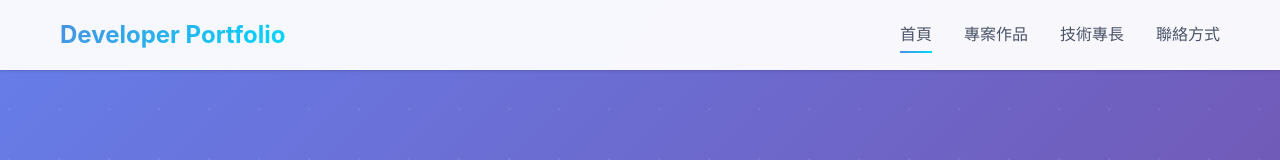
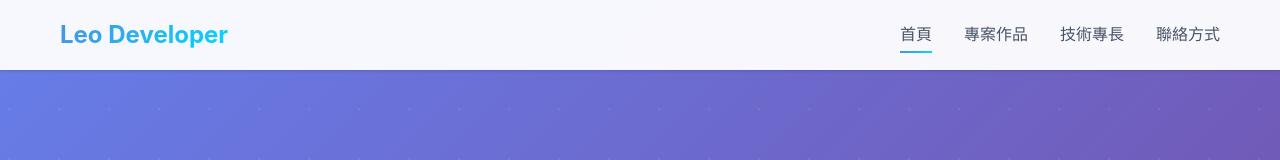
Before and after one commit to LazyEmotionO/LazyEmotionO.github.io, a plain HTML site: page index.html in a window 1280 px wide. Shown: the top 160 px of the page. Drawn offline with Linux system fonts and the light colour scheme.

Commit message:
first commit

```diff
--- a/index.html
+++ b/index.html
@@ -4,14 +4,14 @@
     <meta charset="UTF-8">
     <meta name="viewport" content="width=device-width, initial-scale=1.0">
     <meta name="description" content="專業程式開發與網頁設計服務 - 自動化交易系統、企業管理系統、客製化軟體開發">
-    <title>專業軟體開發作品集 | Full-Stack Developer Portfolio</title>
+    <title>Leo Developer | 專業軟體開發作品集</title>
     <link rel="stylesheet" href="style.css">
 </head>
 <body>
     <nav class="navbar">
         <div class="nav-container">
             <div class="nav-brand">
-                <span class="brand-text">Developer Portfolio</span>
+                <span class="brand-text">Leo Developer</span>
             </div>
             <div class="nav-menu">
                 <a href="#home" class="nav-link">首頁</a>
@@ -445,7 +445,7 @@
         <div class="container">
             <div class="footer-content">
                 <div class="footer-info">
-                    <h3 class="footer-brand">Developer Portfolio</h3>
+                    <h3 class="footer-brand">Leo Developer</h3>
                     <p class="footer-description">專注於提供高品質的軟體開發服務</p>
                 </div>
                 <div class="footer-links">
@@ -456,7 +456,7 @@
                 </div>
             </div>
             <div class="footer-bottom">
-                <p>&copy; 2024 Developer Portfolio. All rights reserved.</p>
+                <p>&copy; 2024 Leo Developer. All rights reserved.</p>
             </div>
         </div>
     </footer>
```
